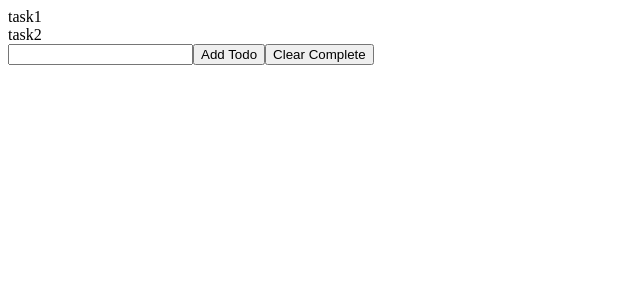
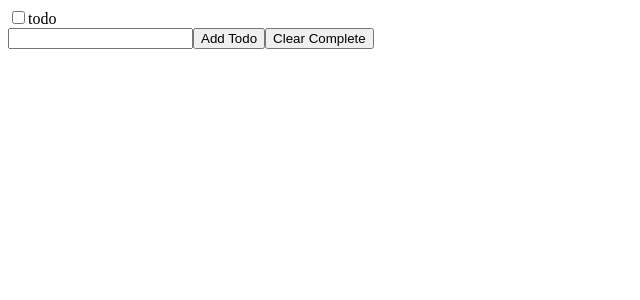
Before and after one commit to kitfud/todolist-app-practice, a React (Create React App) app: page / in a window 1280 px wide. Shown: the top 300 px of the page, without its empty margins (0-640 px from the left). Built offline with nearby package versions, Linux system fonts and the light colour scheme.

Commit message:
checkbox with todo component

```diff
--- a/src/App.js
+++ b/src/App.js
@@ -3,7 +3,9 @@ import TodoList from './TodoList'
 
 
 function App() {
- const [todos,setTodos]= useState(['task1','task2'])//first state is all variables and second is funciton passed through all
+ const [todos,setTodos]= useState([
+  {id:1,name:'todo',complete:false}
+  ])//first state is all variables and second is funciton passed through all
 
  return (
    <React.Fragment>
--- a/src/Todo.js
+++ b/src/Todo.js
@@ -3,7 +3,11 @@ import React from 'react'
 export default function Todo({todo}) {
     return (
         <div>
-            {todo}
+            <label>
+            <input type='checkbox' checked = {todo.complete}/>
+            {todo.name}
+            </label>
+
         </div>
     )
 }
--- a/src/TodoList.js
+++ b/src/TodoList.js
@@ -4,7 +4,7 @@ import Todo from './Todo'
 export default function TodoList({todos}) {
     return (
            todos.map(todo=> {
-               return <Todo key={todo} todo = {todo}/>
+               return <Todo key={todo.id} todo = {todo}/>
            })
 
     )
```
